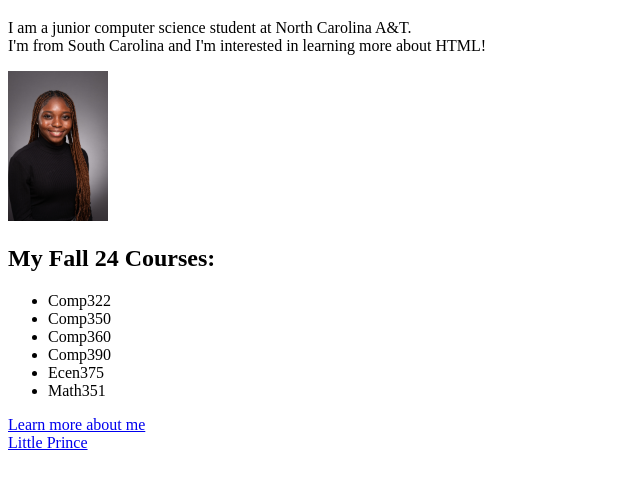
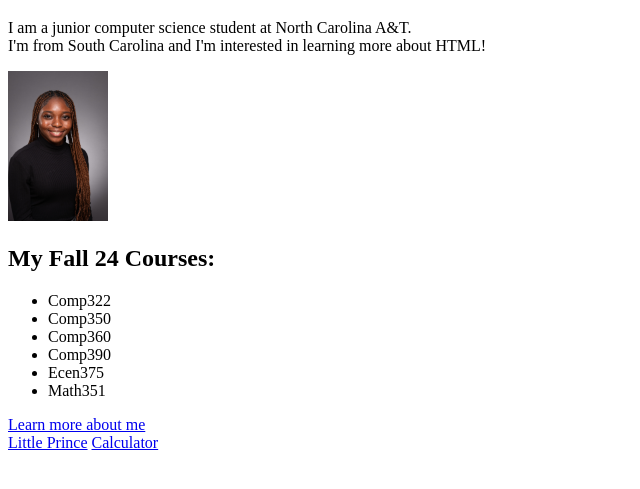
Before and after one commit to Tringram1/tringram1.github.io, a plain HTML site: page index.html in a window 1280 px wide. Shown: the part 61-550 px from the top of the page, without its empty margins (0-640 px from the left). Drawn offline with Linux system fonts and the light colour scheme; files whose address does not match are found by name.

Commit message:
Update index.html

```diff
--- a/index.html
+++ b/index.html
@@ -32,6 +32,7 @@
         <a href="Introduction.html">Learn more about me</a> <!--Link to other page-->
         <br>
         <a href="little_prince.html">Little Prince</a>
+         <a href="Calculator.html">Calculator</a>
 
     </body>
 </html>
```
